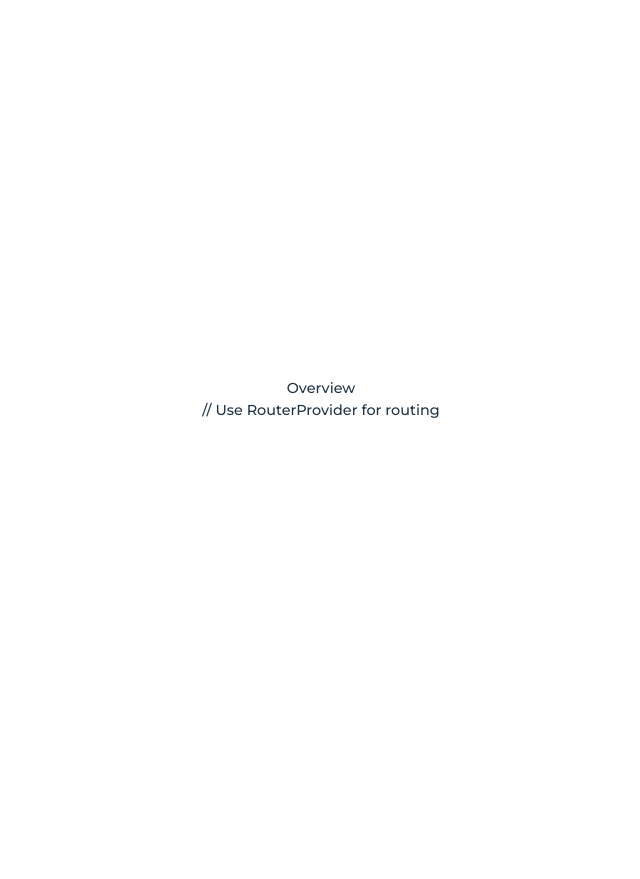
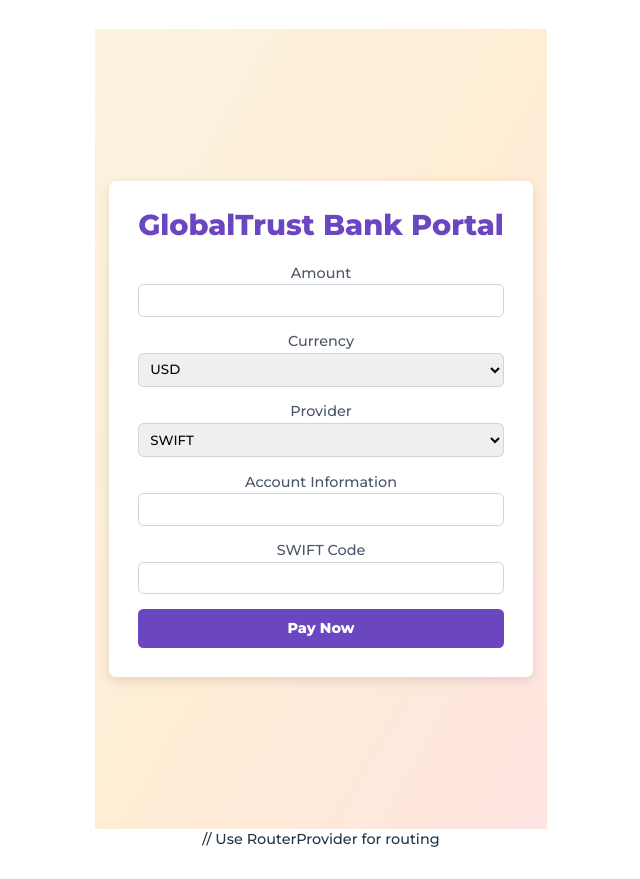
Before and after one commit to Secret-3/APDS_POE_Part_2, a React (Vite) app in the folder GlobalTrust Bank/client/: page /overview in a window 1280 px wide. Shown: the whole page, without its empty margins (319-959 px from the left). Before the commit the page ends 800 px from the top, so only its background shows below. Built offline with nearby package versions, Linux system fonts and the light colour scheme.

Commit message:
Payment portal design

```diff
--- a/GlobalTrust Bank/client/src/Components/Login/Login.jsx
+++ b/GlobalTrust Bank/client/src/Components/Login/Login.jsx
@@ -79,6 +79,11 @@ const Login = () => {
                             <span>Login</span>
                             <AiOutlineSwapRight className='icon' />
                         </button>
+
+                        <a href="/overview">Overview</a>
+
+
+
                     </form>
                 </div>
             </div>
--- /dev/null
+++ b/GlobalTrust Bank/client/src/Components/Overview/Overview.css
@@ -0,0 +1,101 @@
+/* Main container */
+.overview-container {
+    min-height: 100vh;
+    background: linear-gradient(to bottom right, #faf3e0, #ffedd5, #ffe4e1);
+    display: flex;
+    align-items: center;
+    justify-content: center;
+    padding: 1rem;
+    font-family: 'Montserrat', sans-serif;
+}
+
+/* Card styling */
+.overview-card {
+    background-color: white;
+    border-radius: 0.5rem;
+    box-shadow: 0 4px 12px rgba(0, 0, 0, 0.1);
+    padding: 2rem;
+    max-width: 500px;
+    width: 100%;
+}
+
+/* Title styling */
+.overview-title {
+    text-align: center;
+    color: #6b46c1;
+    font-size: 2rem;
+    font-weight: 700;
+    margin-bottom: 1.5rem;
+}
+
+/* Confirmation message */
+.confirmation-message {
+    background-color: #f0fdf4;
+    border-left: 0.25rem solid #38a169;
+    color: #38a169;
+    padding: 1rem;
+}
+
+/* Icon inside confirmation */
+.icon-container {
+    padding-right: 1rem;
+}
+
+.confirmation-icon {
+    height: 1.5rem;
+    width: 1.5rem;
+    color: #38a169;
+}
+
+.confirmation-title {
+    font-weight: 700;
+}
+
+.confirmation-text {
+    margin-top: 0.25rem;
+}
+
+/* Form styles */
+.form {
+    display: grid;
+    gap: 1rem;
+}
+
+/* Label */
+.label {
+    font-weight: 500;
+    color: #4a5568;
+}
+
+/* Input fields and select dropdown */
+.input-field {
+    width: 100%;
+    border: 1px solid #d1d5db;
+    border-radius: 0.375rem;
+    padding: 0.5rem;
+    transition: border-color 0.2s ease-in-out;
+}
+
+.input-field:focus {
+    border-color: #9f7aea;
+    outline: none;
+}
+
+/* Submit button */
+.submit-button {
+    width: 100%;
+    display: flex;
+    justify-content: center;
+    background-color: #6b46c1;
+    color: white;
+    padding: 0.75rem;
+    border-radius: 0.375rem;
+    border: none;
+    cursor: pointer;
+    font-weight: 600;
+    transition: background-color 0.2s ease-in-out;
+}
+
+.submit-button:hover {
+    background-color: #805ad5;
+}
--- a/GlobalTrust Bank/client/src/Components/Overview/Overview.jsx
+++ b/GlobalTrust Bank/client/src/Components/Overview/Overview.jsx
@@ -1,9 +1,116 @@
-import React from 'react'
+import React, { useState } from 'react';
+import { FiAlertCircle } from 'react-icons/fi'; // Using Feather icons from react-icons
+import './Overview.css'; // Import the new CSS file
 
 const Overview = () => {
-    return (
-        <div> Overview</div>
-    )
-}
+  const [amount, setAmount] = useState('');
+  const [currency, setCurrency] = useState('USD');
+  const [provider, setProvider] = useState('SWIFT');
+  const [accountInfo, setAccountInfo] = useState('');
+  const [swiftCode, setSwiftCode] = useState('');
+  const [showConfirmation, setShowConfirmation] = useState(false);
 
-export default Overview
+  const handleSubmit = (e) => {
+    e.preventDefault();
+    setShowConfirmation(true);
+  };
+
+  return (
+    <div className="overview-container">
+      <div className="overview-card">
+        <h1 className="overview-title">GlobalTrust Bank Portal</h1>
+
+        {showConfirmation ? (
+          <div className="confirmation-message" role="alert">
+            <div className="flex">
+              <div className="icon-container">
+                <FiAlertCircle className="confirmation-icon" />
+              </div>
+              <div>
+                <p className="confirmation-title">Payment Submitted</p>
+                <p className="confirmation-text">
+                  Your payment has been submitted successfully. Please check your email for confirmation.
+                </p>
+              </div>
+            </div>
+          </div>
+        ) : (
+          <form onSubmit={handleSubmit} className="form">
+            <div>
+              <label htmlFor="amount" className="label">Amount</label>
+              <input
+                type="number"
+                id="amount"
+                value={amount}
+                onChange={(e) => setAmount(e.target.value)}
+                className="input-field"
+                required
+              />
+            </div>
+
+            <div>
+              <label htmlFor="currency" className="label">Currency</label>
+              <select
+                id="currency"
+                value={currency}
+                onChange={(e) => setCurrency(e.target.value)}
+                className="input-field"
+              >
+                <option value="USD">USD</option>
+                <option value="EUR">EUR</option>
+                <option value="GBP">GBP</option>
+                <option value="ZAR">ZAR</option>
+              </select>
+            </div>
+
+            <div>
+              <label htmlFor="provider" className="label">Provider</label>
+              <select
+                id="provider"
+                value={provider}
+                onChange={(e) => setProvider(e.target.value)}
+                className="input-field"
+              >
+                <option value="SWIFT">SWIFT</option>
+              </select>
+            </div>
+
+            <div>
+              <label htmlFor="accountInfo" className="label">Account Information</label>
+              <input
+                type="text"
+                id="accountInfo"
+                value={accountInfo}
+                onChange={(e) => setAccountInfo(e.target.value)}
+                className="input-field"
+                required
+              />
+            </div>
+
+            <div>
+              <label htmlFor="swiftCode" className="label">SWIFT Code</label>
+              <input
+                type="text"
+                id="swiftCode"
+                value={swiftCode}
+                onChange={(e) => setSwiftCode(e.target.value)}
+                className="input-field"
+                required
+              />
+            </div>
+
+            <button
+              type="submit"
+              className="submit-button"
+            >
+              Pay Now
+            </button>
+          </form>
+        )}
+      </div>
+    </div>
+  );
+};
+
+
+export default Overview;
```
